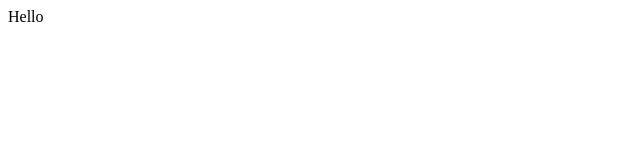
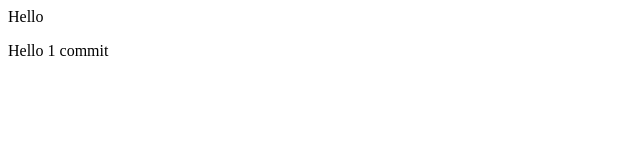
Before and after one commit to mk-mariyamkhan/Practice, a plain HTML site: page index.html in a window 1280 px wide. Shown: the full height of the page, 0-640 px from the left. Drawn offline with Linux system fonts and the light colour scheme.

Commit message:
change in index file paragraph is added

```diff
--- a/index.html
+++ b/index.html
@@ -2,6 +2,9 @@
 <body>
 <head><title>This is squid</title></head>
 <p>Hello</p>
+<p>Hello 1 commit</p>
+
+
 </body>
 
 </html>
```
